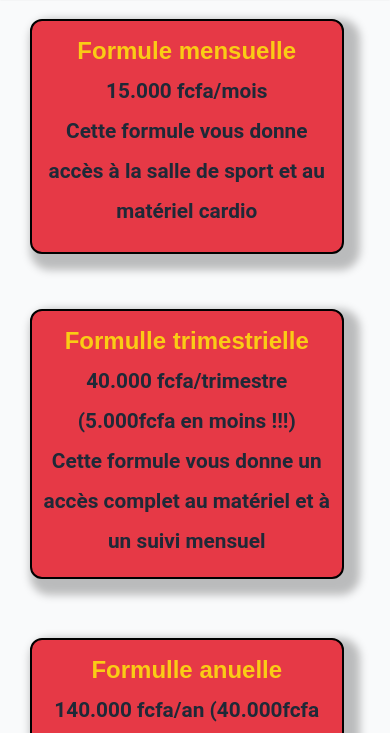
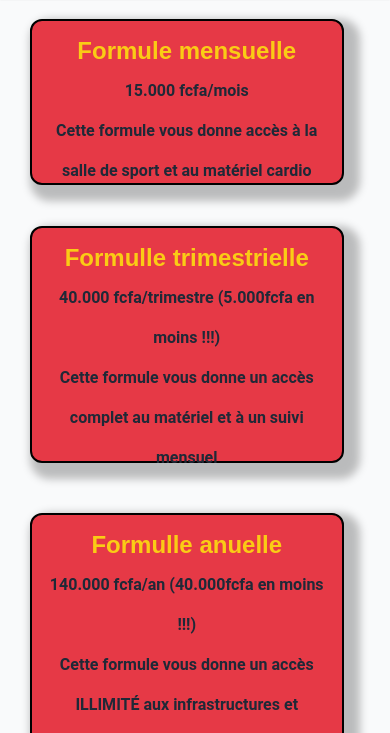
Before and after one commit to aymaneee08/sunugal-sport-221, a plain HTML site: page tarrifs.html in a window 390 px wide. Shown: the part 111-844 px from the top of the page. Drawn offline with Linux system fonts and the light colour scheme.

Commit message:
Finitions

```diff
--- a/css/style.css
+++ b/css/style.css
@@ -376,7 +376,7 @@ html {
   display: flex;
   flex-direction: column;
   justify-content: space-around;
-  gap: 50px;
+  gap: 30px;
 }
 
 .prog-rect {
@@ -459,7 +459,7 @@ html {
 
 .tarrifs {
   width: 75%;
-  height: 1000px;
+  height: 800px;
   margin: auto;
   display: flex;
   gap: 3%;
@@ -624,7 +624,6 @@ form button:focus-visible {
 }
 
 @media (min-width: 1025px) {
-
   .pres p {
     font-size: 2.2rem;
   }
@@ -658,6 +657,15 @@ form button:focus-visible {
   .carte-tarrif {
     line-height: 70px;
   }
+
+  .carte-tarrif p {
+    font-size: 1.85rem;
+  }
+
+  .coach-txt{
+    line-height: 45px;
+  }
+
 }
 
 @media (max-width: 1024px) {
@@ -692,7 +700,7 @@ form button:focus-visible {
   }
 
   .carte-tarrif {
-    line-height: 70px;
+    line-height: 50px;
   }
 
   .coach-container {
@@ -801,8 +809,12 @@ form button:focus-visible {
   }
 
   .carte-tarrif {
-    line-height: 60px;
+    line-height: 50px;
     width: 95%;
+  }
+
+  .carte-tarrif p {
+    font-size: 1.2rem;
   }
 
   .form {
@@ -913,14 +925,14 @@ form button:focus-visible {
   }
 
   .carte-tarrif p {
-    font-size: 1.3rem;
+    font-size: 1rem;
   }
 
   .carte-tarrif {
     line-height: 40px;
   }
 
-    .coach-container {
+  .coach-container {
     width: 100%;
     height: 1600px;
     padding: 10px;
@@ -948,5 +960,4 @@ form button:focus-visible {
     font-size: 1rem;
     font-weight: normal;
   }
-
 }
```
